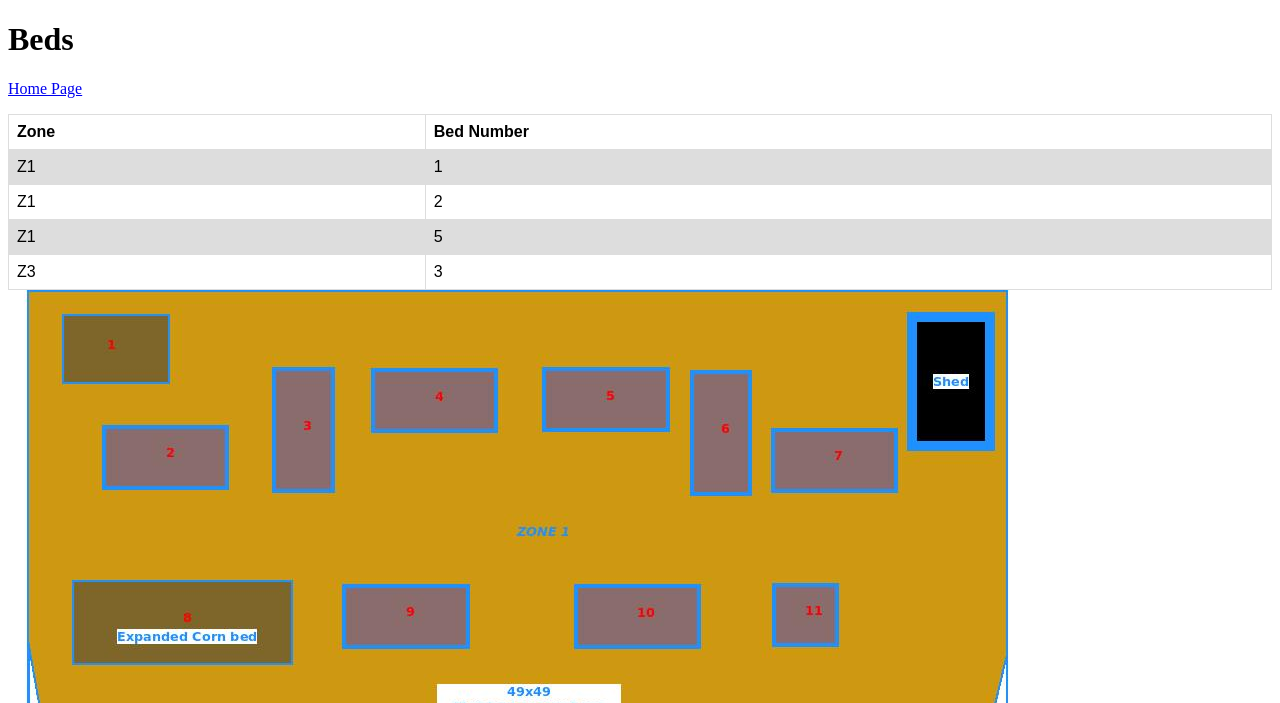
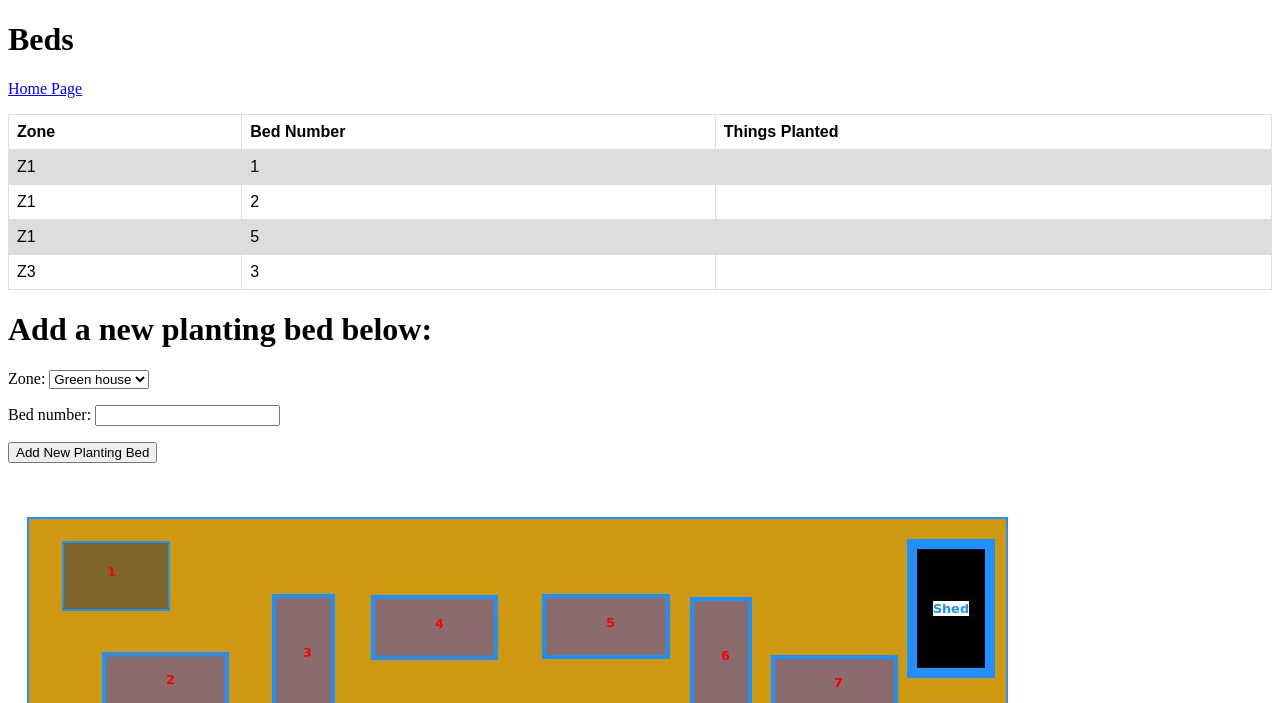
Before and after one commit to mleo40/MyGarden, a Django app: page /beds/ in a window 1280 px wide. Shown: the top 703 px of the page. Run offline with Django 3.2, Linux system fonts and the light colour scheme; data comes from the database, SQL or seed files in the repository; data that the repository does not hold is empty.

Commit message:
getting close to an actual release

```diff
--- a/seeds/models.py
+++ b/seeds/models.py
@@ -53,7 +53,10 @@ class PlantingBeds(models.Model):
                                      ('Z5', 'Zone Five'),
                                      ('ID', 'Indoors')])
     bed_number = models.IntegerField()
-    things_planted_here = models.ManyToManyField("Planted", related_name='plantingbedss')
+    things_planted_here = models.ManyToManyField("Planted", related_name='plantingbedss', blank=True)
+
+    class Meta:
+        constraints = [models.constraints.UniqueConstraint(fields=['zone', 'bed_number'], name='Uniquezonebed')]
 
     def __str__(self):
         return f"{self.zone} {self.bed_number}"
--- a/seeds/templates/seeds/beds.html
+++ b/seeds/templates/seeds/beds.html
@@ -9,16 +9,26 @@
     <tr>
         <th>Zone</th>
         <th>Bed Number</th>
+        <th>Things Planted</th>
     </tr>
 
     {% for bed in beds %}
     <tr>
         <td>{{ bed.zone }}</td>
         <td>{{ bed.bed_number }}</td>
+        <td>{% for thing in bed.things_planted_here.all %} {{ thing }},  {% endfor %}</td>
     </tr>
     {% endfor %}
-    {{ form.as_p }}
+</table>
+    <h1>Add a new planting bed below:</h1>
+    <form action="{%   url 'beds' %}" method="post">
+        {%  csrf_token %}
+        {{ form.as_p }}
+        <input type="submit" value="Add New Planting Bed">
+    </form>
 
-</table>
+    </br>
+    </br>
+    </br>
 <img src="{% static 'seeds/images/the_garden.jpg' %}" alt="A Picture of My Garden"/>
 {% endblock %}
--- a/seeds/views.py
+++ b/seeds/views.py
@@ -35,10 +35,10 @@ class PlantedForm(ModelForm):
         fields = ['seed', 'date', 'location']
 
 
-#class PlantingBedForm(ModelForm):
-#    class Meta:
-#        model = Planted
-#        fields = ['bed_number', 'zone']
+class PlantingBedForm(ModelForm):
+    class Meta:
+        model = PlantingBeds
+        fields = ['zone', 'bed_number']
 
 
 def index(requests):
@@ -57,8 +57,13 @@ def seeds(requests):
 
 
 def beds(requests):
+    if requests.method == "POST":
+        form = PlantingBedForm(requests.POST)
+        if form.is_valid():
+            form.save
     return render(requests, 'seeds/beds.html', {
-        "beds": PlantingBeds.objects.all().order_by('zone'),
+        'beds': PlantingBeds.objects.all().order_by('zone'),
+        'form': PlantingBedForm(),
     })
 
 
@@ -71,7 +76,11 @@ def planting(requests):
 def planted(requests):
     if requests.method == "POST":
         form = PlantedForm(requests.POST)
+
         ### DO MATH HERE
+        # get germination and harvast days
+        # add them to the date_planted
+        # append planted with calculated dates
         if form.is_valid:
             form.save()
     return render(requests, 'seeds/planted.html', {
```
